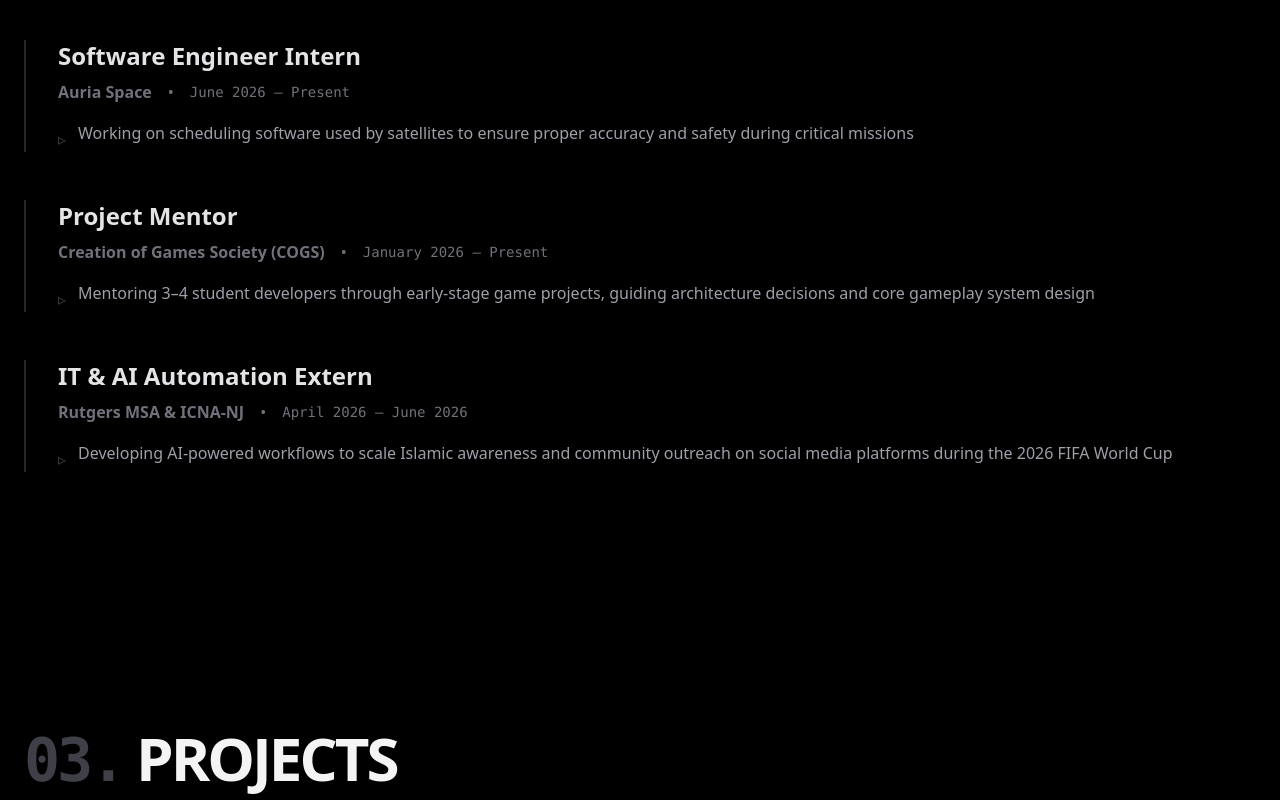
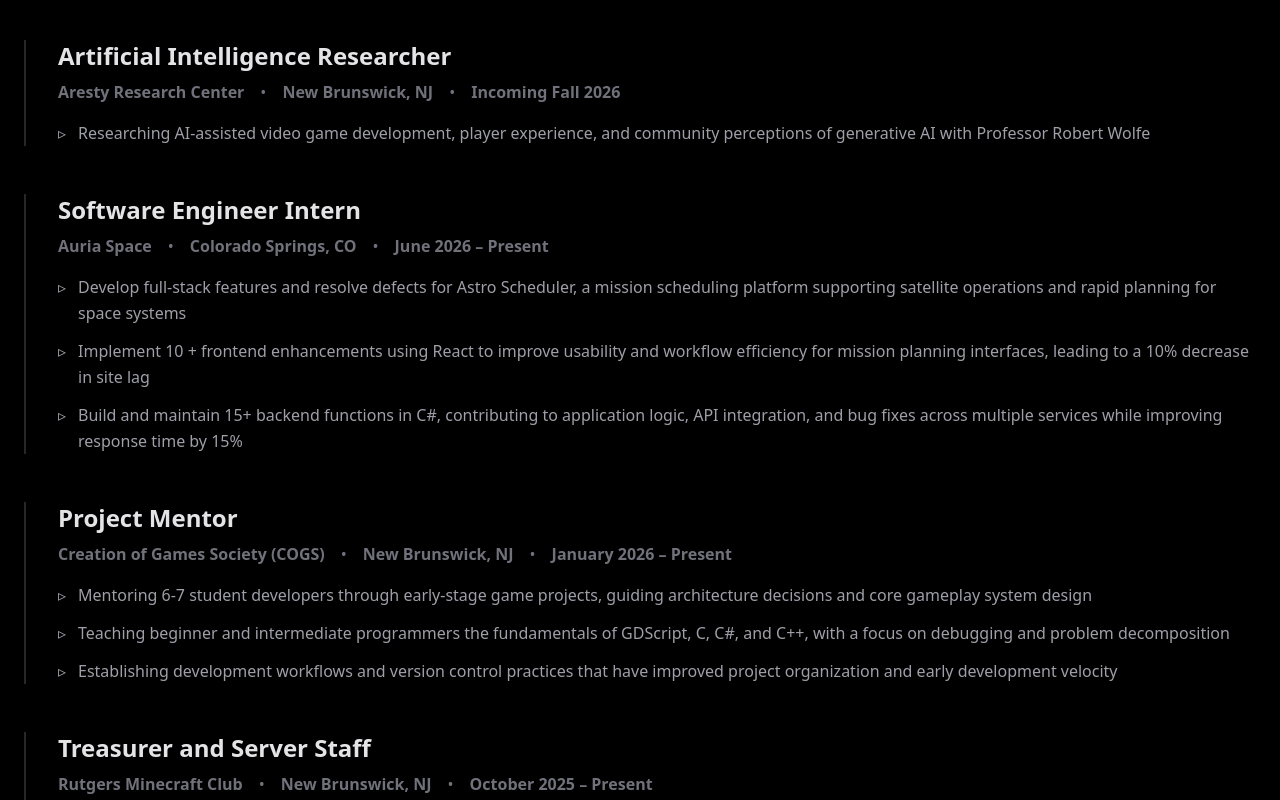
Before and after one commit to chexedy/portfolio, a React (Vite) app: page / in a window 1280 px wide. Shown: the part 1900-2700 px from the top of the page. Built offline with nearby package versions, Linux system fonts and the light colour scheme.

Commit message:
new experience

```diff
--- a/package.json
+++ b/package.json
@@ -13,7 +13,8 @@
     "@tailwindcss/vite": "^4.1.18",
     "lucide-react": "^0.563.0",
     "react": "^19.2.0",
-    "react-dom": "^19.2.0"
+    "react-dom": "^19.2.0",
+    "react-icons": "^5.7.0"
   },
   "devDependencies": {
     "@eslint/js": "^9.39.1",
--- a/src/App.tsx
+++ b/src/App.tsx
@@ -1,5 +1,6 @@
 import { useState, useEffect, useRef } from 'react';
-import { Github, Linkedin, MessageSquare, ExternalLink, ChevronDown, Code2, University, Briefcase, Gamepad2, Trophy, Zap } from 'lucide-react';
+import { ExternalLink, ChevronDown, Code2, University, Briefcase, Trophy, Zap } from 'lucide-react';
+import { FiGithub, FiLinkedin, FiInstagram } from "react-icons/fi";
 
 /* You better not be looking for answers here... */
 
@@ -250,24 +251,51 @@
 
   const experience = [
     {
+      role: "Artificial Intelligence Researcher",
+      org: "Aresty Research Center",
+      location: "New Brunswick, NJ",
+      date: "Incoming Fall 2026",
+      points: [
+        "Researching AI-assisted video game development, player experience, and community perceptions of generative AI with Professor Robert Wolfe"
+      ]
+    },
+    {
       role: "Software Engineer Intern",
       org: "Auria Space",
+      location: "Colorado Springs, CO",
       date: "June 2026 – Present",
       points: [
-        "Working on scheduling software used by satellites to ensure proper accuracy and safety during critical missions"
+        "Develop full-stack features and resolve defects for Astro Scheduler, a mission scheduling platform supporting satellite operations and rapid planning for space systems",
+        "Implement 10 + frontend enhancements using React to improve usability and workflow efficiency for mission planning interfaces, leading to a 10% decrease in site lag",
+        "Build and maintain 15+ backend functions in C#, contributing to application logic, API integration, and bug fixes across multiple services while improving response time by 15%"
       ]
     },
     {
       role: "Project Mentor",
       org: "Creation of Games Society (COGS)",
+      location: "New Brunswick, NJ",
       date: "January 2026 – Present",
       points: [
-        "Mentoring 3–4 student developers through early-stage game projects, guiding architecture decisions and core gameplay system design"
+        "Mentoring 6-7 student developers through early-stage game projects, guiding architecture decisions and core gameplay system design",
+        "Teaching beginner and intermediate programmers the fundamentals of GDScript, C, C#, and C++, with a focus on debugging and problem decomposition",
+        "Establishing development workflows and version control practices that have improved project organization and early development velocity"
+      ]
+    },
+    {
+      role: "Treasurer and Server Staff",
+      org: "Rutgers Minecraft Club",
+      location: "New Brunswick, NJ",
+      date: "October 2025 – Present",
+      points: [
+        "Managing the operating budget for a 1,000+ member Rutgers Minecraft community, overseeing expenditures for server hosting, plugins, domains, and other infrastructure services",
+        "Researched and evaluated hosting providers, negotiating pricing and service plans while staying within budget",
+        "Oversaw fundraising efforts and collaborated with club leadership to allocate funds, maintain financial records, and ensure the long- term sustainability of club operations"
       ]
     },
     {
       role: "IT & AI Automation Extern",
       org: "Rutgers MSA & ICNA-NJ",
+      location: "Somerset, NJ",
       date: "April 2026 – June 2026",
       points: [
         "Developing AI-powered workflows to scale Islamic awareness and community outreach on social media platforms during the 2026 FIFA World Cup"
@@ -281,21 +309,21 @@
       description: "A live NJ Transit rail map with real-time location visualization and station departure information. Automated 1,440+ daily data ingestions maintaining 60-second location accuracy across the entire rail network.",
       tech: ["JavaScript", "Cloudflare", "SQL", "REST APIs"],
       image: "projects/transit.png",
-      link: "https://transit.chexedy.com/"
+      link: "https://github.com/chexedy/whereisnjtransit"
     },
     {
       title: "FoodLoop",
       description: "Winner of the Climate Track @ the Rutgers MTC Hackathon. A real-time food redistribution and prevention platform that ensures surplus food is used at its highest value before becoming waste.",
       tech: ["TypeScript", "React", "Python"],
       image: "projects/foodloop.png",
-      link: "https://foodloop-foodloop.vercel.app/"
+      link: "https://github.com/SaimM2007/Foodloop"
     },
     {
       title: "RU Water Fountains",
       description: "A map that displays water fountains across the Rutgers-New Brunswick campus. Rutgers students can use their ScarletMail to submit a location and description of a fountain that does not appear on the map, and the request will be reviewed and approved by a site admin. Existing foundations can be edited if they are inaccurate.",
       tech: ["TypeScript", "React", "SQL", "Cloudflare"],
       image: "projects/fountains.png",
-      link: "https://fountains.chexedy.com/"
+      link: "https://github.com/chexedy/ruwaterfountains"
     },
     // {
     //   title: "Money In DC",
@@ -784,13 +812,15 @@
                     <div className="flex flex-col md:flex-row md:items-center gap-2 md:gap-4 text-zinc-500">
                       <span className="font-semibold">{exp.org}</span>
                       <span className="hidden md:block">•</span>
-                      <span className="text-sm font-mono">{exp.date}</span>
+                      <span className="font-semibold">{exp.location}</span>
+                      <span className="hidden md:block">•</span>
+                      <span className="font-semibold">{exp.date}</span>
                     </div>
                   </div>
                   <ul className="space-y-3">
                     {exp.points.map((point, pidx) => (
                       <li key={pidx} className="text-zinc-400 leading-relaxed flex gap-3">
-                        <span className="text-zinc-700 mt-1.5">▹</span>
+                        <span className="text-zinc-400">▹</span>
                         <span>{point}</span>
                       </li>
                     ))}
@@ -994,22 +1024,22 @@
               <div className="space-y-6">
                 {[
                   {
-                    Icon: Linkedin,
+                    Icon: FiLinkedin,
                     label: 'LinkedIn',
                     value: 'linkedin.com/in/ayaan7m',
                     href: 'https://linkedin.com/in/ayaan7m',
                   },
                   {
-                    Icon: Github,
+                    Icon: FiGithub,
                     label: 'GitHub',
                     value: 'github.com/chexedy',
                     href: 'https://github.com/chexedy',
                   },
                   {
-                    Icon: MessageSquare,
-                    label: 'Discord',
-                    value: 'discord.com/users/chexedy',
-                    href: 'https://discord.com/users/1089029798745079918',
+                    Icon: FiInstagram,
+                    label: 'Instagram',
+                    value: 'instagram.com/ayaan7m',
+                    href: 'https://instagram.com/ayaan7m',
                   }
                 ].map(({ Icon, label, value, href }) => (
                   <a
```
Also changed, not shown: 1 other file (tests, documents, lock files or other folders).
